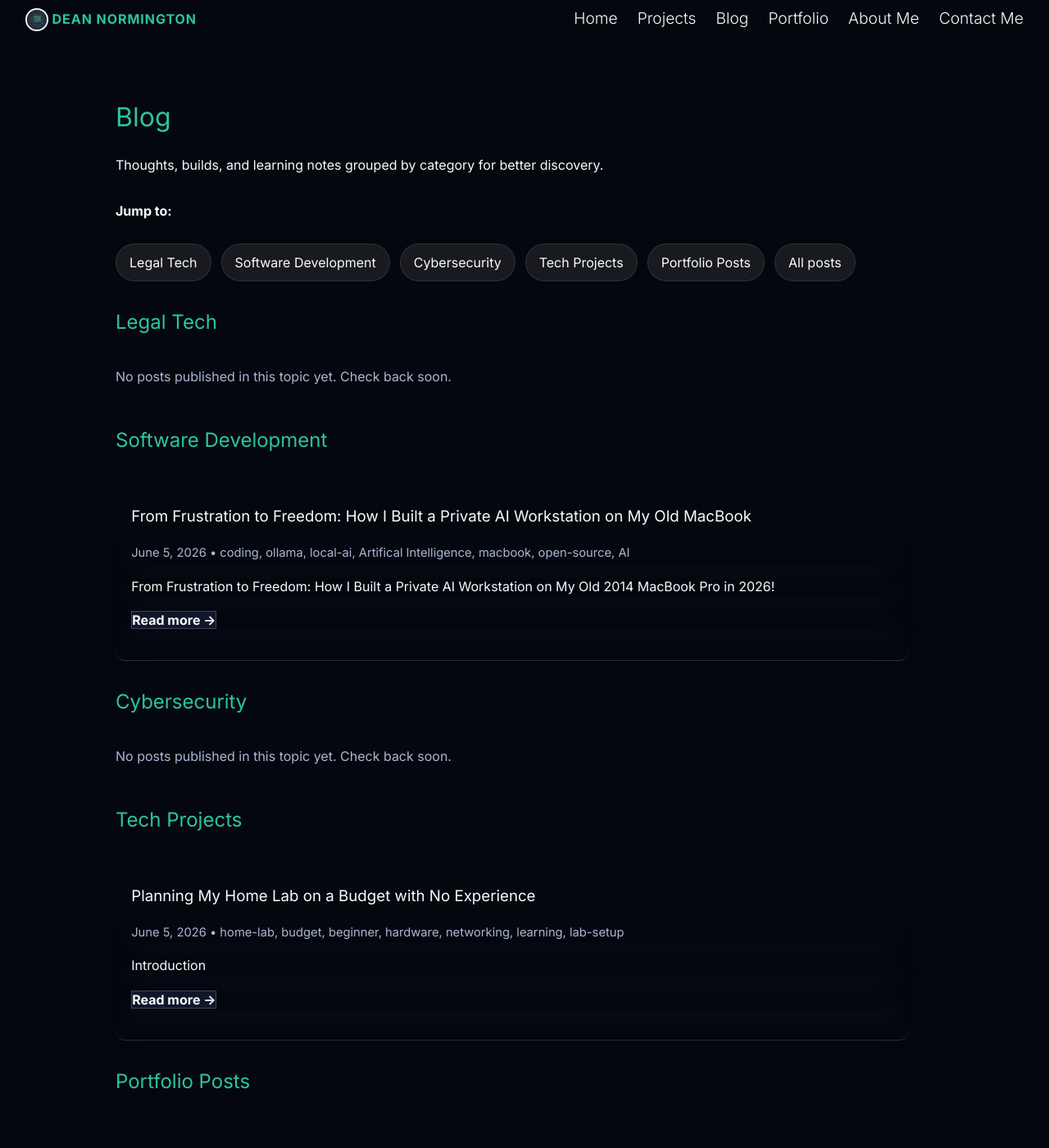
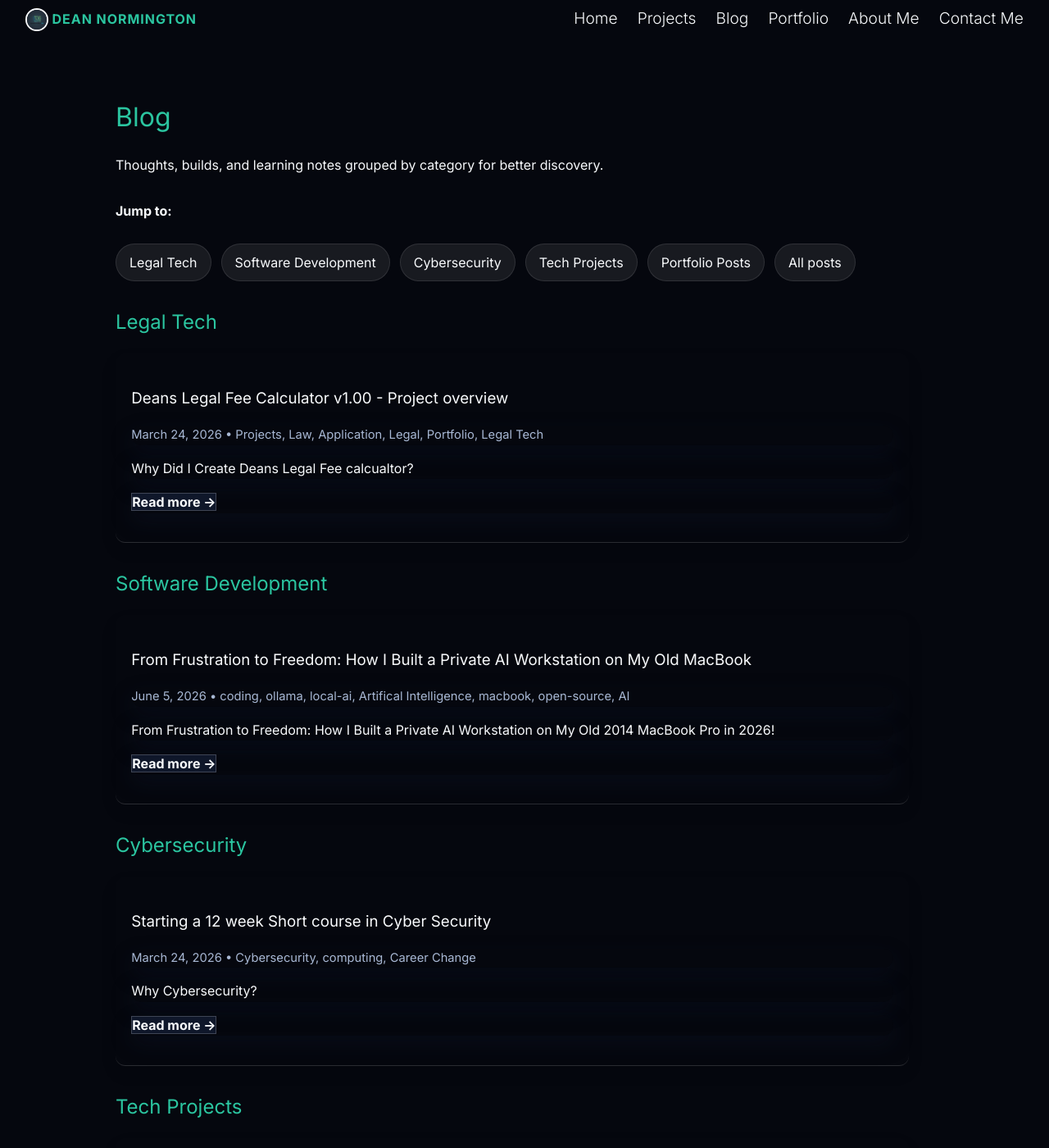
Before and after one commit to dean-js/dnormingtonlaw.uk, a Jekyll site: the page built from blog.md, in a window 1280 px wide and 1400 px high. Shown: the whole window at 82% size. Built offline with Jekyll 4.4.1, drawn with Linux system fonts in a browser that asks for light colours; some of the changed text lies outside the part shown.

Commit message:
fixed posts catergories

```diff
--- a/_posts/2026-03-24-Deans-Legal-Fee-Calculator-Project.markdown
+++ b/_posts/2026-03-24-Deans-Legal-Fee-Calculator-Project.markdown
@@ -5,8 +5,8 @@ date: 2026-03-24 17:05:00 +0000
 description: A personal insight and reflection on Creating Legal Fee calculator - A simple but Effcient Calculator application for the legal industry accounting and invoicing
 img: # Add image post (optional)
 fig-caption: # Add figcaption (optional)
+categories: [Legal Tech, Portfolio Posts]
 tags: [Projects, Law, Application, Legal, Portfolio, Legal Tech]
-catergories: [Portfolio Posts]
 ---
 
 ## Why Did I Create Deans Legal Fee calcualtor?
```
Also changed, not shown: _posts/2026-05-30-starting-cybersecurity-short-course.markdown (+9 -8 lines).
